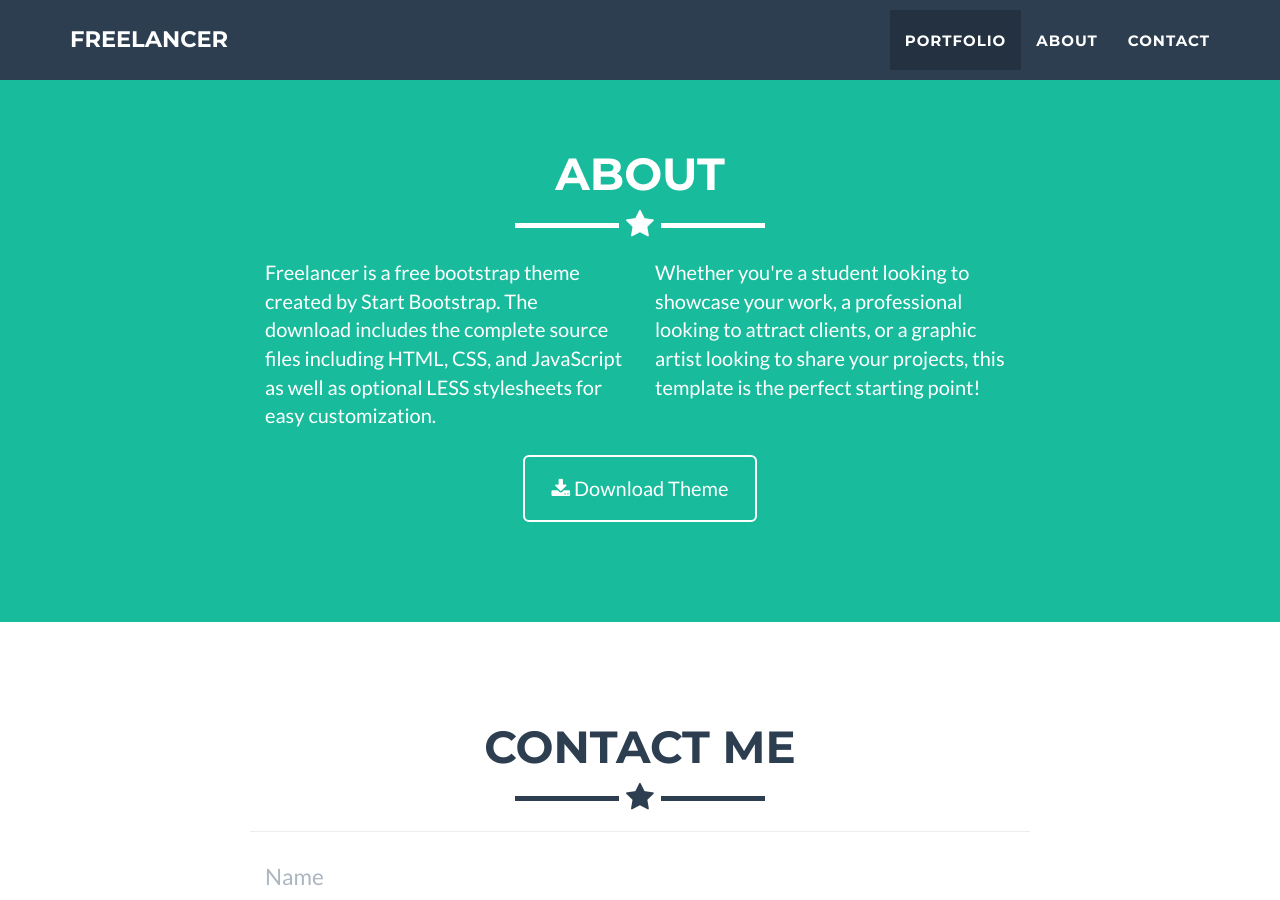
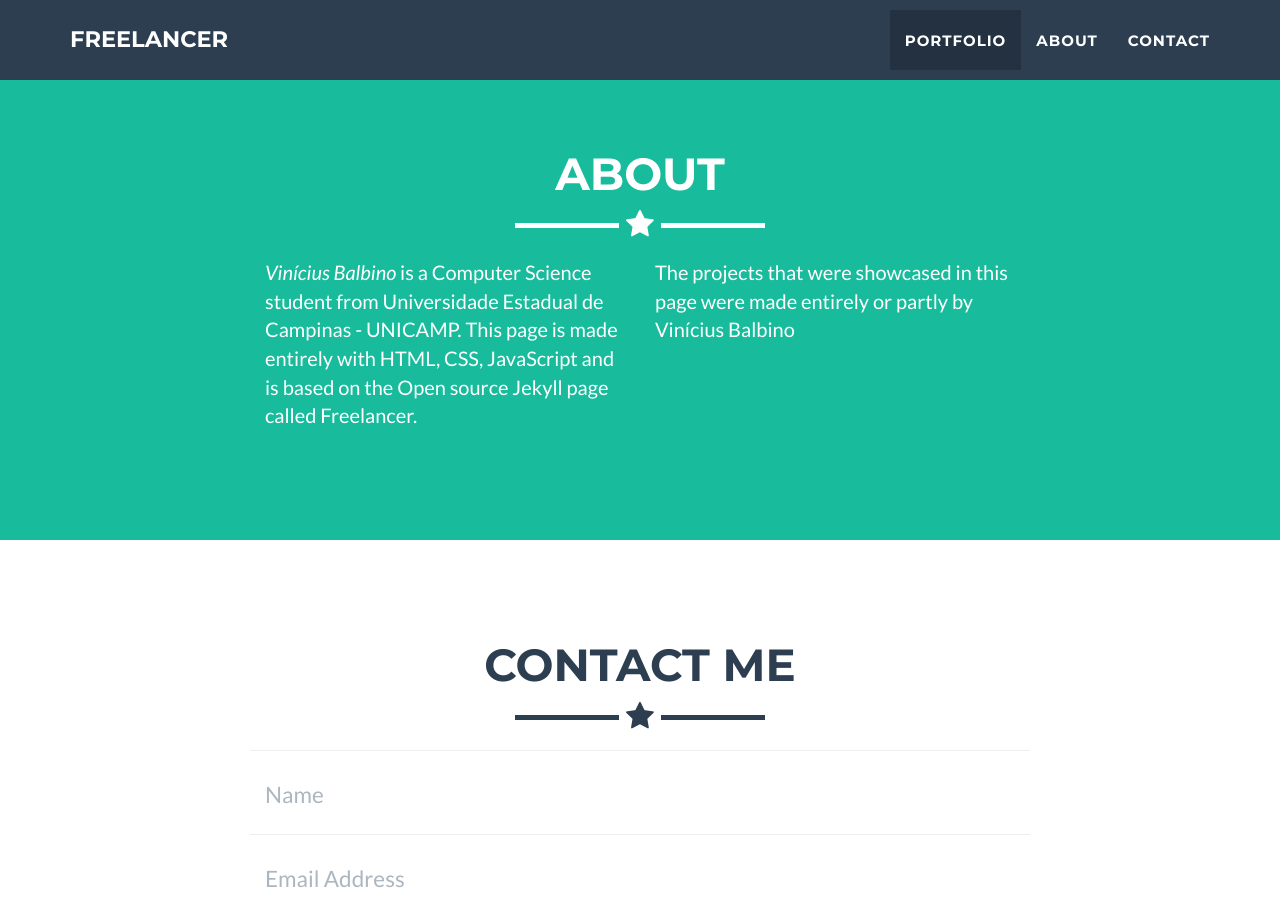
Before and after one commit to vbalbs/resume, a Jekyll site: the page built from index.html, in a window 1280 px wide and 900 px high, scrolled down 1616 px. Built offline with Jekyll 4.4.1, drawn with Linux system fonts in a browser that asks for light colours.

Commit message:
About - First Iteration

```diff
--- a/_includes/about.html
+++ b/_includes/about.html
@@ -9,15 +9,11 @@
             </div>
             <div class="row">
                 <div class="col-lg-4 col-lg-offset-2">
-                    <p>Freelancer is a free bootstrap theme created by Start Bootstrap. The download includes the complete source files including HTML, CSS, and JavaScript as well as optional LESS stylesheets for easy customization.</p>
+                    <p><i>Vinícius Balbino</i> is a Computer Science student from Universidade Estadual de Campinas - UNICAMP.
+                      This page is made entirely with HTML, CSS, JavaScript and is based on the Open source Jekyll page called Freelancer.</p>
                 </div>
                 <div class="col-lg-4">
-                    <p>Whether you're a student looking to showcase your work, a professional looking to attract clients, or a graphic artist looking to share your projects, this template is the perfect starting point! </p>
-                </div>
-                <div class="col-lg-8 col-lg-offset-2 text-center">
-                    <a href="https://github.com/jeromelachaud/freelancer-theme" class="btn btn-lg btn-outline">
-                        <i class="fa fa-download"></i> Download Theme
-                    </a>
+                    <p>The projects that were showcased in this page were made entirely or partly by Vinícius Balbino</p>
                 </div>
             </div>
         </div>
```
